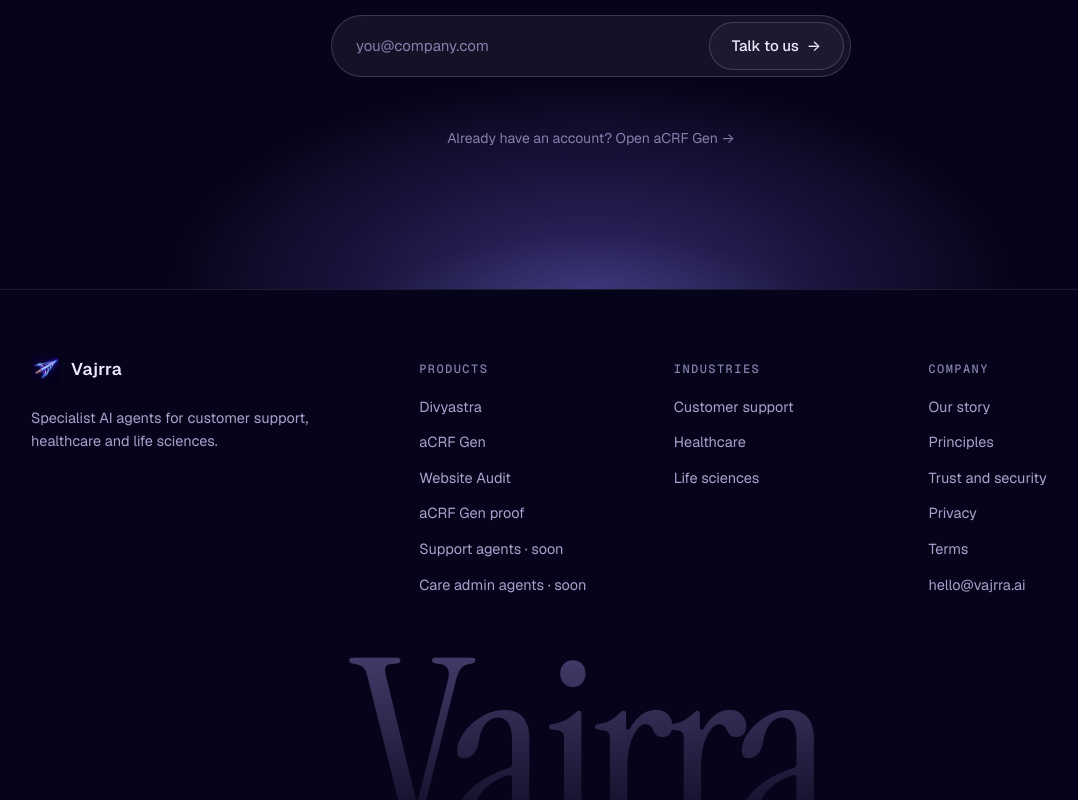
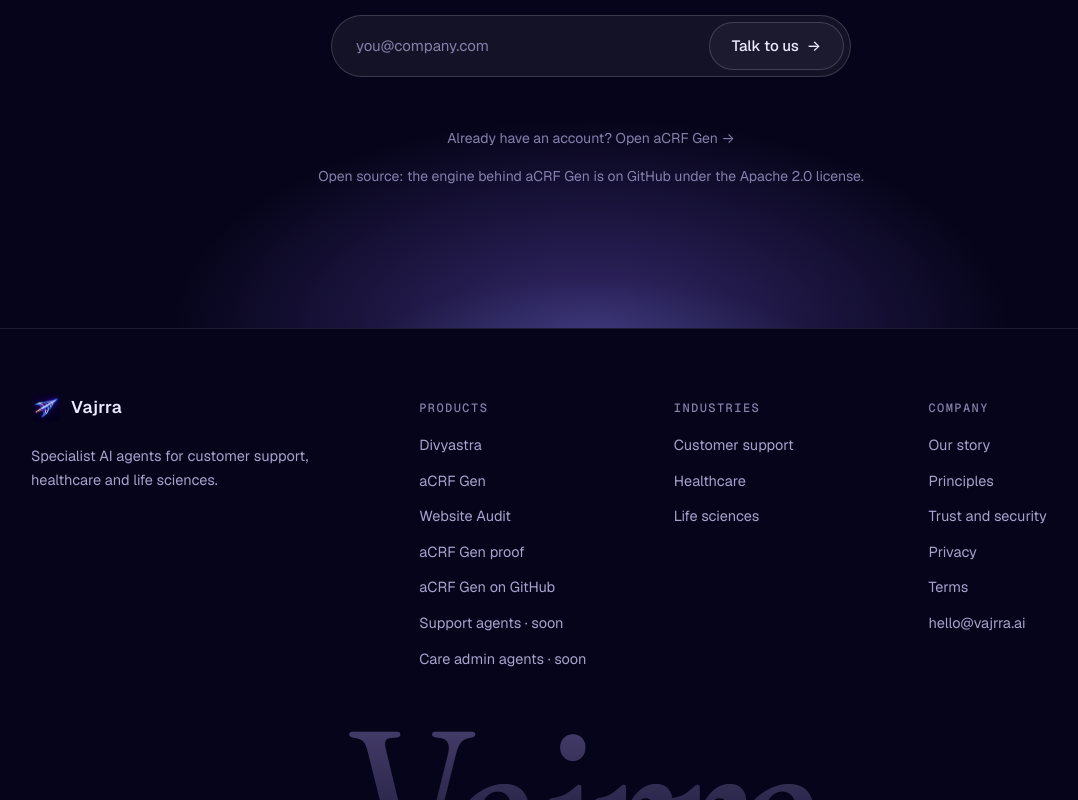
Before and after one commit to himanshuoo7/vajrra-website, a plain HTML site: page acrf.html in a window 1280 px wide. Shown: the part 3291-4091 px from the top of the page, without its empty margins (49-1127 px from the left). Drawn offline with nearby package versions, Linux system fonts and the light colour scheme; no server answers.

Commit message:
Link to the aCRF Gen source on GitHub (Apache 2.0) from the aCRF page and every footer
Co-Authored-By: Claude Sonnet 5.5 <noreply@anthropic.com>

```diff
--- a/acrf.html
+++ b/acrf.html
@@ -185,6 +185,7 @@
         </form>
         <p class="form-note" role="status"></p>
         <p class="download-note">Already have an account? <a href="https://accounts.vajrra.ai/acrf">Open aCRF Gen →</a></p>
+        <p class="download-note">Open source: the engine behind aCRF Gen is on <a href="https://github.com/himanshuoo7/CRF_Annotation" rel="noopener">GitHub</a> under the Apache 2.0 license.</p>
       </div>
     </section>
   </main>
@@ -198,7 +199,7 @@
         </div>
         <div>
           <h4>Products</h4>
-          <ul><li><a href="divyastra.html">Divyastra</a></li><li><a href="acrf.html">aCRF Gen</a></li><li><a href="audit.html">Website Audit</a></li><li><a href="proof.html">aCRF Gen proof</a></li><li><a href="index.html#customer-support">Support agents · soon</a></li><li><a href="index.html#healthcare">Care admin agents · soon</a></li></ul>
+          <ul><li><a href="divyastra.html">Divyastra</a></li><li><a href="acrf.html">aCRF Gen</a></li><li><a href="audit.html">Website Audit</a></li><li><a href="proof.html">aCRF Gen proof</a></li><li><a href="https://github.com/himanshuoo7/CRF_Annotation" rel="noopener">aCRF Gen on GitHub</a></li><li><a href="index.html#customer-support">Support agents · soon</a></li><li><a href="index.html#healthcare">Care admin agents · soon</a></li></ul>
         </div>
         <div>
           <h4>Industries</h4>
```
Also changed, not shown: audit.html (+1 -1 lines), divyastra.html (+1 -1 lines), index.html (+1 -1 lines), privacy.html (+1 -1 lines), proof.html (+1 -1 lines), terms.html (+1 -1 lines), trust.html (+1 -1 lines).
